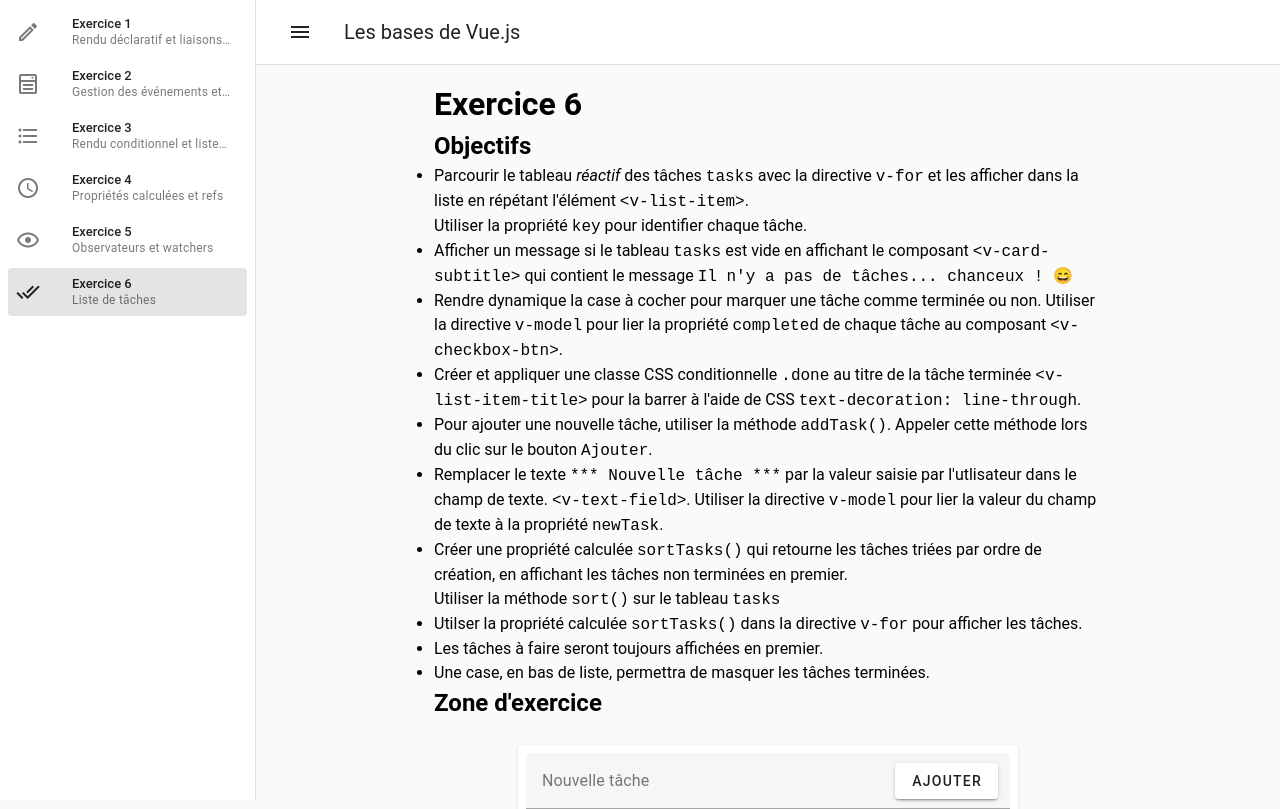
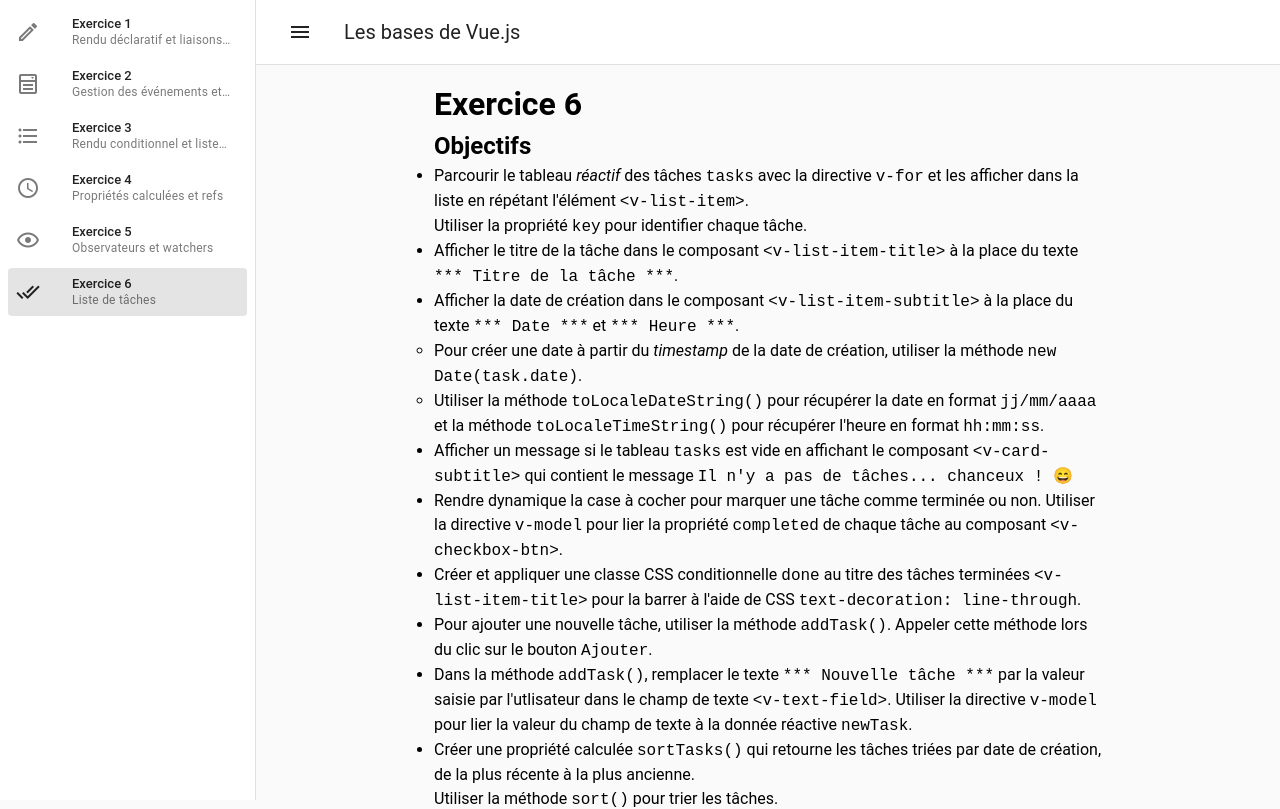
Before and after one commit to fallinov/2025-sfa-vue-exe-bases, a Vue app: page /Exercice6 in a window 1280 px wide. Shown: the top 809 px of the page. Built offline with nearby package versions, Linux system fonts and the light colour scheme.

Commit message:
donnée ex6

```diff
--- a/src/components/donnees/Exercice6Donnee.vue
+++ b/src/components/donnees/Exercice6Donnee.vue
@@ -12,6 +12,30 @@
         Utiliser la propriété <code>key</code> pour identifier chaque tâche.
       </li>
       <li>
+        Afficher le titre de la tâche dans le composant
+        <code>&lt;v-list-item-title&gt;</code> à la place
+        du texte <code>*** Titre de la tâche ***</code>.
+      </li>
+      <li>
+        Afficher la date de création dans le composant
+        <code>&lt;v-list-item-subtitle&gt;</code> à la place
+        du texte <code>*** Date ***</code>
+        et <code>*** Heure ***</code>.
+        <ul>
+          <li>
+            Pour créer une date à partir du <em>timestamp</em> de la date de création,
+            utiliser la méthode <code>new Date(task.date)</code>.
+          </li>
+          <li>
+            Utiliser la méthode <code>toLocaleDateString()</code> pour récupérer
+            la date en format <code>jj/mm/aaaa</code> et la méthode
+            <code>toLocaleTimeString()</code> pour récupérer l'heure en format
+            <code>hh:mm:ss</code>.
+          </li>
+        </ul>
+      </li>
+
+      <li>
         Afficher un message si le tableau <code>tasks</code> est vide
         en affichant le composant <code>&lt;v-card-subtitle&gt;</code>
         qui contient le message <code>Il n'y a pas de tâches... chanceux !
@@ -24,8 +48,8 @@
         <code>&lt;v-checkbox-btn&gt;</code>.
       </li>
       <li>
-        Créer et appliquer une classe CSS conditionnelle <code>.done</code>
-        au titre de la tâche terminée <code>&lt;v-list-item-title&gt;</code>
+        Créer et appliquer une classe CSS conditionnelle <code>done</code>
+        au titre des tâches terminées <code>&lt;v-list-item-title&gt;</code>
         pour la barrer à l'aide de CSS
         <code>text-decoration: line-through</code>.
       </li>
@@ -35,29 +59,24 @@
         clic sur le bouton <code>Ajouter</code>.
       </li>
       <li>
-        Remplacer le texte <code>*** Nouvelle tâche ***</code>
-        par la valeur saisie par l'utlisateur dans le champ de texte.
-        <code>&lt;v-text-field&gt;</code>.
+        Dans la méthode <code>addTask()</code>, remplacer le texte <code>***
+        Nouvelle tâche ***</code> par la valeur saisie par l'utlisateur dans
+        le champ de texte <code>&lt;v-text-field&gt;</code>.
         Utiliser la directive <code>v-model</code> pour lier la valeur
-        du champ de texte à la propriété <code>newTask</code>.
+        du champ de texte à la donnée réactive <code>newTask</code>.
       </li>
       <li>
         Créer une propriété calculée <code>sortTasks()</code>
-        qui retourne les tâches triées par ordre de création, en affichant
-        les tâches non terminées en premier.
+        qui retourne les tâches triées par date de création, de la plus récente
+        à la plus ancienne.
         <br>
-        Utiliser la méthode <code>sort()</code> sur le tableau <code>tasks</code>
+        Utiliser la méthode <code>sort()</code> pour trier les tâches.
       </li>
       <li>
         Utilser la propriété calculée <code>sortTasks()</code>
-        dans la directive <code>v-for</code> pour afficher les tâches.
+        dans la directive <code>v-for</code> pour afficher les tâches triées par
+        date de création.
       </li>
-    </ul>
-
-
-    <ul>
-      <li>Les tâches à faire seront toujours affichées en premier.</li>
-      <li>Une case, en bas de liste, permettra de masquer les tâches terminées.</li>
     </ul>
   </div>
 </template>
--- a/src/pages/Exercice6.vue
+++ b/src/pages/Exercice6.vue
@@ -95,11 +95,11 @@ function addTask () {
 }
 
 /**
- * Fonction qui trie les tâches par état de complétion.
+ * Fonction qui trie les tâches par date de création.
  * @returns {Array} - Tableau de tâches triées.
  */
 function sortTasks () {
-  return tasks.value.sort((a, b) => a.completed - b.completed);
+  return tasks.value.sort((a, b) => b.date - a.date);
 }
 </script>
 
```
